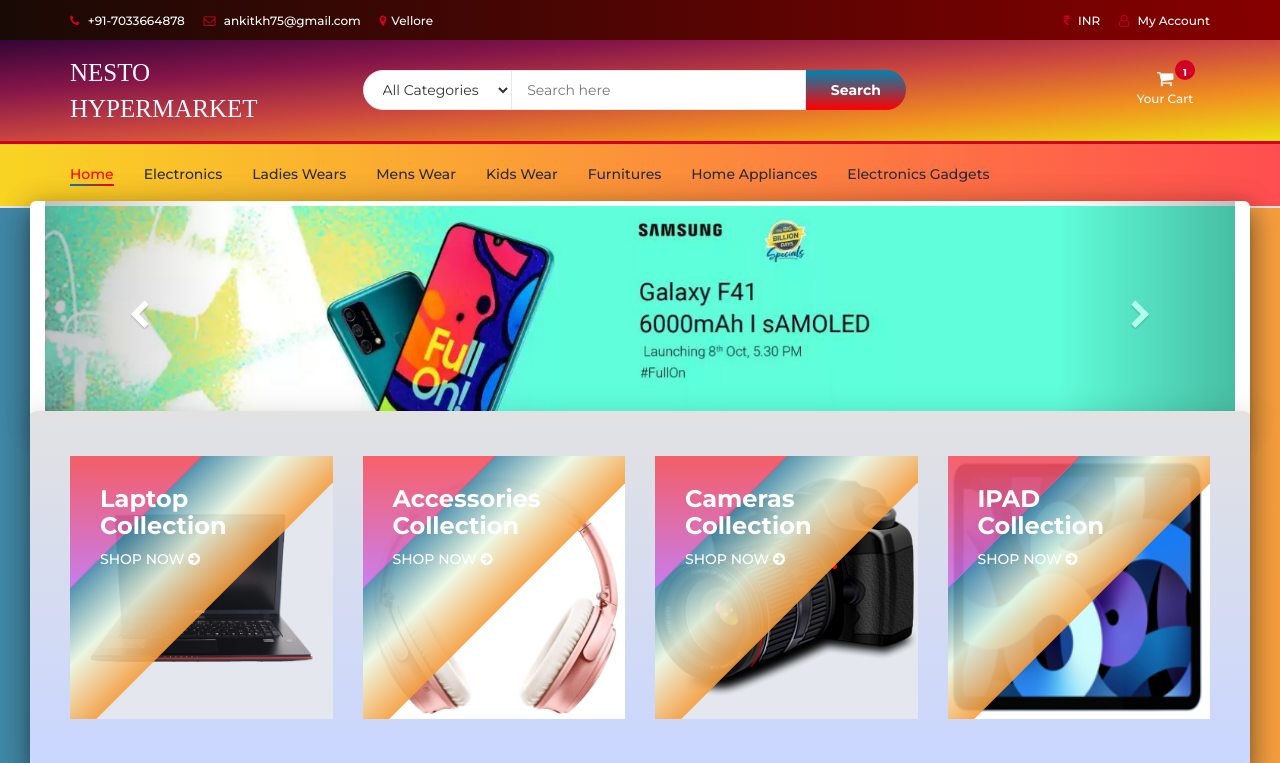
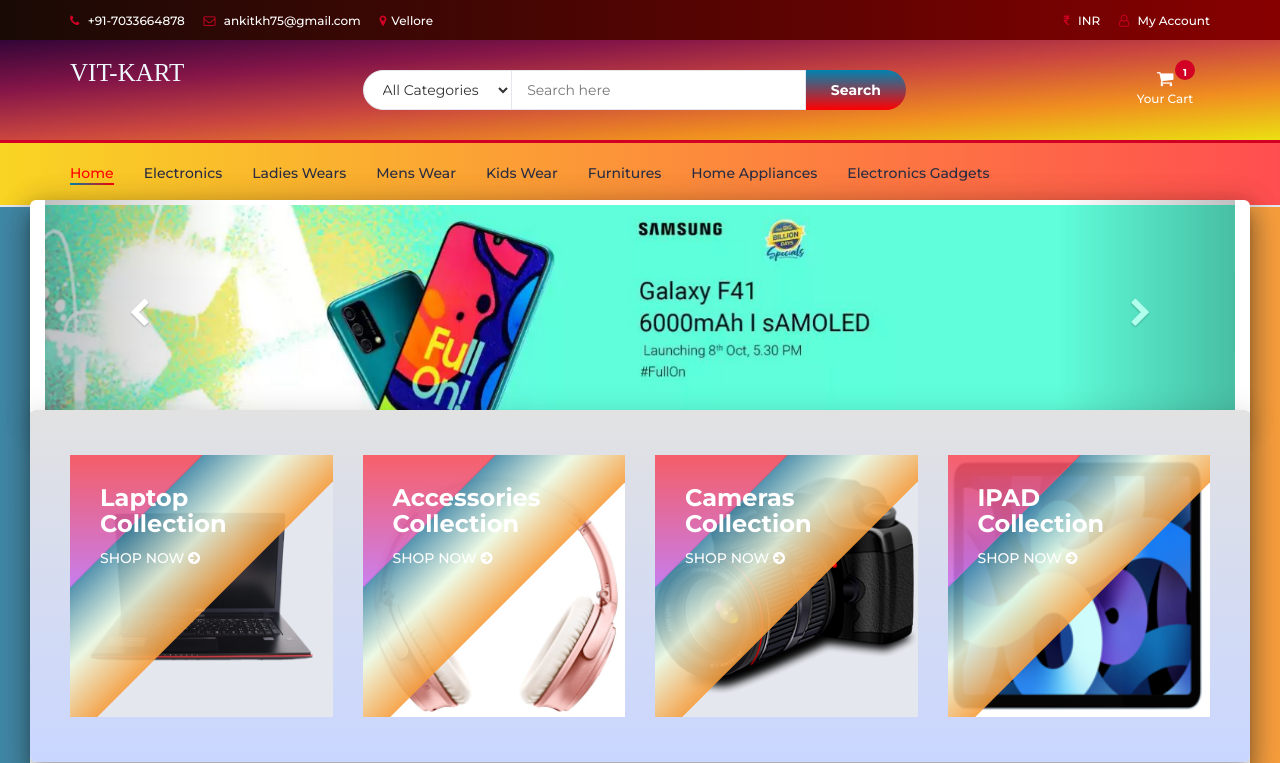
Before and after one commit to ankitkhandelwal18/VIT-KART, a PHP site: page /myfiles/ in a window 1280 px wide. Shown: the top 763 px of the page. Run offline with PHP 8.4, Linux system fonts and the light colour scheme; data comes from the database, SQL or seed files in the repository; some libraries are stand-ins or nearby versions.

Commit message:
Update header.php

```diff
--- a/header.php
+++ b/header.php
@@ -179,7 +179,7 @@
 							<div class="header-logo">
 								<a href="#" class="logo">
 								<font style="font-style:normal; font-size: 25px;color: aliceblue;font-family: serif">
-                                        NESTO HYPERMARKET
+                                        VIT-KART
                                     </font>
 
 								</a>
```
